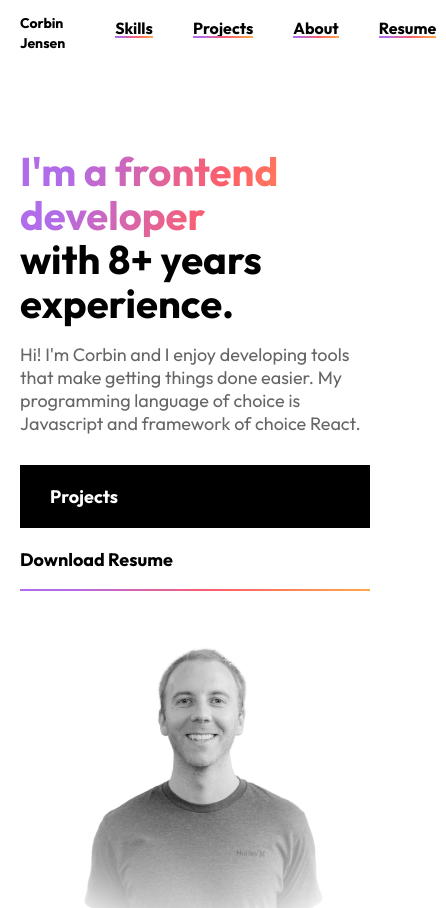
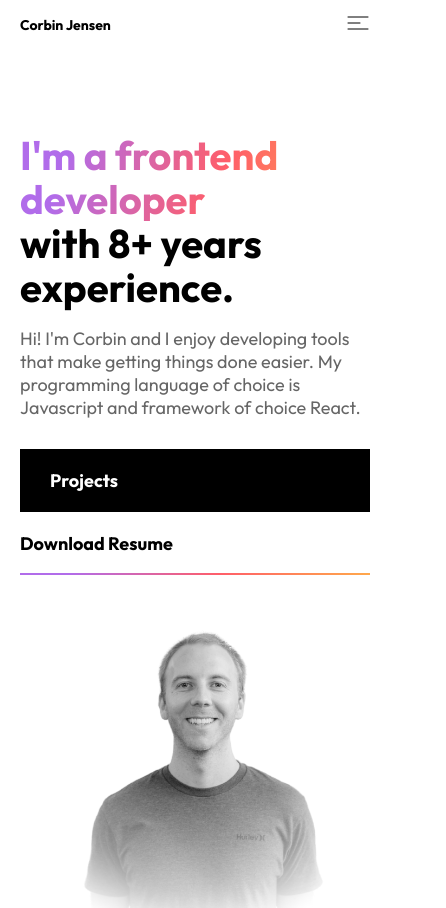
Before and after one commit to corbinmj16/corbin, a Next.js app: page / in a window 390 px wide. Shown: the top 908 px of the page, 446 px wide, since content can reach past the window. Built offline with nearby package versions, Linux system fonts and the light colour scheme.

Commit message:
mobile menu

```diff
--- /dev/null
+++ b/components/IconClose.js
@@ -0,0 +1,9 @@
+export function IconClose() {
+ return (
+  <>
+    <svg width="24" height="24" viewBox="0 0 24 24" fill="none">
+    <path strokeLinejoin="round" strokeLinecap="round" strokeMiterlimit="10" strokeWidth="2" stroke="#000" d="M2 2L22 22"></path>
+    <path strokeLinejoin="round" strokeLinecap="round" strokeMiterlimit="10" strokeWidth="2" stroke="#000" d="M22 2L2 22"></path>
+    </svg>
+  </>
+)}
--- /dev/null
+++ b/components/IconMenu.js
@@ -0,0 +1,10 @@
+export function IconMenu() {
+ return (
+  <>
+    <svg width="24" height="24" viewBox="0 0 24 24" fill="none">
+      <path strokeLinecap="round" strokeWidth="1" stroke="#000" d="M2 6H22"></path>
+      <path strokeLinecap="round" strokeWidth="1" stroke="#000" d="M2 12H14"></path>
+      <path strokeLinecap="round" strokeWidth="1" stroke="#000" d="M2 18H22"></path>
+    </svg>
+  </>
+)}
--- a/components/index.js
+++ b/components/index.js
@@ -0,0 +1,2 @@
+export { IconMenu } from "./IconMenu";
+export { IconClose } from "./IconClose";
--- a/pages/index.js
+++ b/pages/index.js
@@ -1,8 +1,16 @@
 import Head from 'next/head'
 import Image from 'next/image'
+import { useState } from 'react'
 import heroImg from '../public/hero_bg.png'
+import { IconClose, IconMenu } from '../components'
 
 export default function Home() {
+  const [isNavOpen, setIsNavOpen] = useState(false);
+
+  const toggleNav = () => {
+    setIsNavOpen(!isNavOpen);
+  }
+
   return (
     <div>
       <Head>
@@ -14,19 +22,28 @@ export default function Home() {
       <header>
         <nav className="nav-wrap container">
           <h5 className="nav-logo">Corbin Jensen</h5>
+          <button
+            onClick={toggleNav}
+            className={`nav-mobile-btn ${isNavOpen ? 'active' : ''}`}>
+            {isNavOpen ? <IconClose /> : <IconMenu />}
+          </button>
 
-          <ul className="nav">
+          <ul className={`nav ${isNavOpen ? 'active' : ''}`}>
             <li className="nav__item">
-              <a href="#skills">Skills</a>
+              <a href="#skills" onClick={toggleNav}>Skills</a>
             </li>
             <li className="nav__item">
-              <a href="#projects">Projects</a>
+              <a href="#projects" onClick={toggleNav}>Projects</a>
             </li>
             <li className="nav__item">
-              <a href="#about">About</a>
+              <a href="#about" onClick={toggleNav}>About</a>
             </li>
             <li className="nav__item">
-              <a href="corbin-jensen-resume.pdf" target="_blank" download>Resume</a>
+              <a
+                href="corbin-jensen-resume.pdf"
+                onClick={toggleNav}
+                target="_blank"
+                download>Resume</a>
             </li>
           </ul>
         </nav>
--- a/styles/scss/_globals.scss
+++ b/styles/scss/_globals.scss
@@ -4,7 +4,7 @@
 
 .container {
   width: calc(100% - 40px);
-  max-width: 1215px;
+  max-width: $content-max-width;
   margin: 0 auto;
 }
 
--- a/styles/scss/_nav.scss
+++ b/styles/scss/_nav.scss
@@ -1,25 +1,63 @@
 .nav-wrap {
+  position: relative;
+  z-index: 100;
   display: flex;
   flex-direction: row;
   justify-content: flex-start;
   align-items: center;
+  height: 50px;
+  background: $white;
+
+  @include tabletAndDesktop() {
+    height: auto;
+  }
 }
 
 .nav-logo {
   margin: 0;
+  padding: 12px 0;
 }
 
 .nav {
   display: flex;
-  margin-left: auto;
+  flex-direction: column;
+  margin: 0;
+  padding: 0;
   list-style: none;
+  background: $white;
+  position: absolute;
+  z-index: -1;
+  top: -600px;
+  left: -20px;
+  width: 100vw;
+  box-shadow: 0px 25px 20px 1px rgba(#000, .4);
+  transition: top .3s ease-in;
+
+  &.active {
+    top: 50px;
+  }
+
+  @include tabletAndDesktop {
+    flex-direction: row;
+    margin-left: auto;
+    position: relative;
+    top: 0;
+    left: 0;
+    box-shadow: none;
+    z-index: 1;
+    width: auto;
+  }
 
   &__item {
     font-size: 16px;
     color: $black;
     font-weight: bold;
-    padding: 0px 10px 10px;
-    margin-right: 20px;
+    padding: 20px 30px;
+
+    @include tabletAndDesktop() {
+      padding: 10px;
+      margin-right: 20px;
+    }
 
     &:last-child {
       margin-right: 0;
@@ -34,3 +72,16 @@
     }
   }
 }
+
+.nav-mobile-btn {
+  position: relative;
+  margin-left: auto;
+
+  @include tabletAndDesktop() {
+    display: none;
+  }
+
+  &.active {
+    opacity: 1;
+  }
+}
--- a/styles/scss/_variables.scss
+++ b/styles/scss/_variables.scss
@@ -6,3 +6,5 @@ $gradient: linear-gradient(
   #ff8a56 81%,
   #ffa84b
 );
+
+$content-max-width: 1215px;
```
